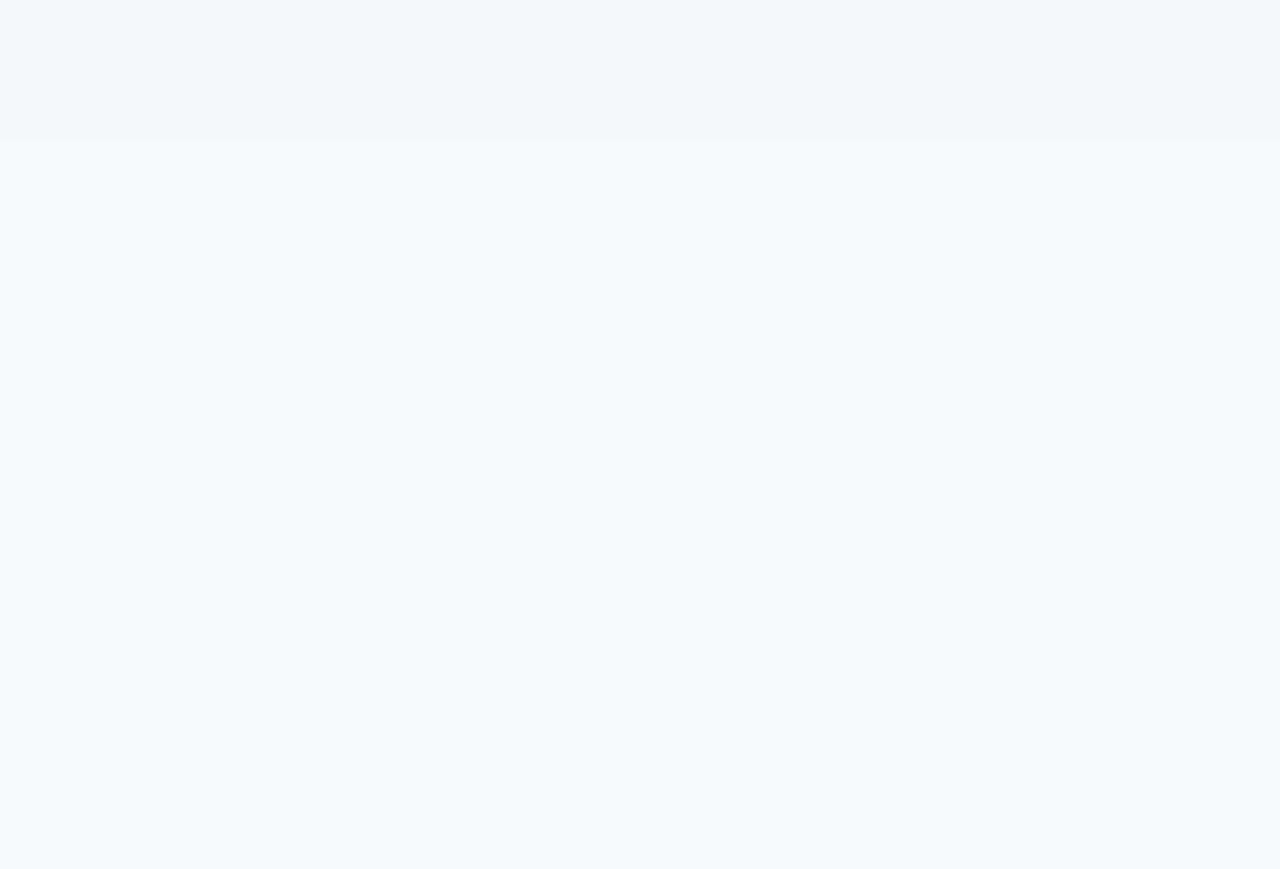
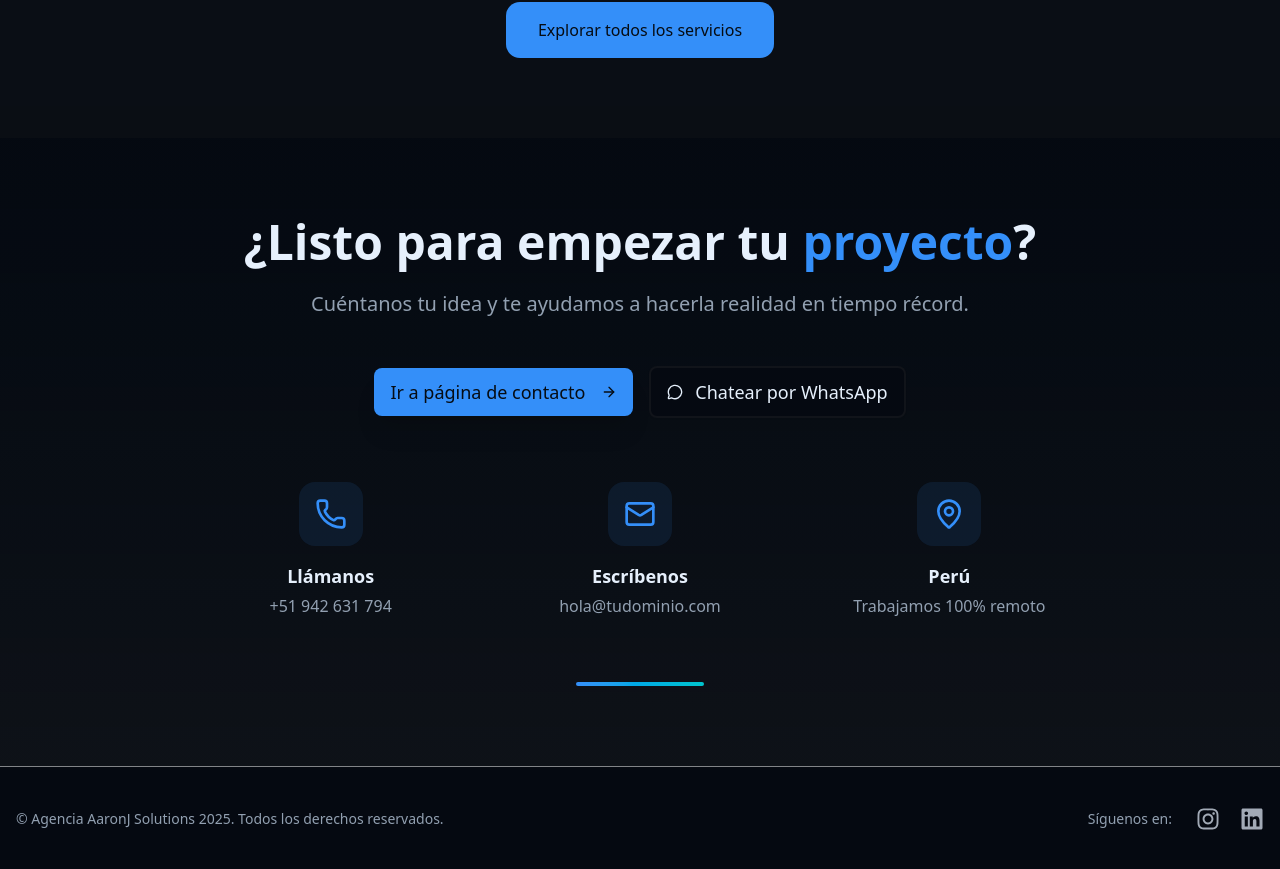
Before and after one commit to aaronJau21/aaronj_Solutions_v2, a Next.js app: page / in a window 1280 px wide. Shown: the part 1419-2288 px from the top of the page. Before the commit the page ends 1578 px from the top, so only its background shows below. Built offline with nearby package versions, Linux system fonts and the light colour scheme.

Commit message:
Se finalizo la pagina HomePage

```diff
--- a/app/(client)/layout.tsx
+++ b/app/(client)/layout.tsx
@@ -1,3 +1,4 @@
+import { Footer } from "@/components/layouts/Footer";
 import { Navbar } from "@/components/layouts/Navbar";
 
 export default function Layout({children}: {children: React.ReactNode}) {
@@ -5,6 +6,7 @@ export default function Layout({children}: {children: React.ReactNode}) {
     <>
       <Navbar />
       {children}
+      <Footer />
     </>
   );
 }
--- a/app/(client)/page.tsx
+++ b/app/(client)/page.tsx
@@ -1,5 +1,6 @@
 import { MainHome } from "@/components/home/MainHome";
 import { ShowServicesHome } from "@/components/home/ShowServicesHome";
+import { Contactanos } from "@/components/shared/Contactanos";
 import { Metadata } from "next";
 
 export const metadata: Metadata = {
@@ -22,6 +23,7 @@ export default function Home() {
     <>
       <MainHome />
       <ShowServicesHome />
+      <Contactanos />
     </>
   );
 }
--- a/app/globals.css
+++ b/app/globals.css
@@ -47,56 +47,109 @@
   --radius: 0.625rem;
 
   /* Base */
-  --background: #F7FAFC;
-  --foreground: #1C2A36;
+  /* --background: #F7FAFC;
+  --foreground: #1C2A36; */
 
   /* Card / Popover */
-  --card: #FFFFFF;
+  /* --card: #FFFFFF;
   --card-foreground: #1C2A36;
   --popover: #FFFFFF;
-  --popover-foreground: #1C2A36;
+  --popover-foreground: #1C2A36; */
 
   /* Primary – Azul Profundo (logo) */
-  --primary: #184A72;
-  --primary-foreground: #FFFFFF;
+  /* --primary: #184A72;
+  --primary-foreground: #FFFFFF; */
 
   /* Secondary – Azul Gris Medio */
-  --secondary: #6F8FA6;
-  --secondary-foreground: #FFFFFF;
+  /* --secondary: #6F8FA6;
+  --secondary-foreground: #FFFFFF; */
 
   /* Muted */
-  --muted: #EEF2F6;
-  --muted-foreground: #5A6A78;
+  /* --muted: #EEF2F6;
+  --muted-foreground: #5A6A78; */
 
   /* Accents – Azul claro tecnología */
-  --accent: #8EBBD6;
-  --accent-foreground: #1C2A36;
+  /* --accent: #8EBBD6;
+  --accent-foreground: #1C2A36; */
 
   /* Destructive */
-  --destructive: #E74C3C;
-  --destructive-foreground: #FFFFFF;
+  /* --destructive: #E74C3C;
+  --destructive-foreground: #FFFFFF; */
 
   /* Borders */
-  --border: #D8E0E8;
+  /* --border: #D8E0E8;
   --input: #D8E0E8;
-  --ring: #6F8FA6;
+  --ring: #6F8FA6; */
 
   /* Charts */
-  --chart-1: #184A72;
+  /* --chart-1: #184A72;
   --chart-2: #6F8FA6;
   --chart-3: #8EBBD6;
   --chart-4: #C3C6C8;
-  --chart-5: #0F2F4A;
+  --chart-5: #0F2F4A; */
 
   /* Sidebar */
-  --sidebar: #FFFFFF;
+  /* --sidebar: #FFFFFF;
   --sidebar-foreground: #1C2A36;
   --sidebar-primary: #184A72;
   --sidebar-primary-foreground: #FFFFFF;
   --sidebar-accent: #8EBBD6;
   --sidebar-accent-foreground: #1C2A36;
   --sidebar-border: #E3E8EF;
-  --sidebar-ring: #6F8FA6;
+  --sidebar-ring: #6F8FA6; */
+
+    /* Base */
+    --background: oklch(0.14 0.02 255);         /* Negro azulado futurista */
+    --foreground: oklch(0.95 0.02 255);         /* Blanco frío */
+
+    /* Card / Popover */
+    --card: oklch(0.18 0.02 255);
+    --card-foreground: oklch(0.95 0.02 255);
+    --popover: oklch(0.18 0.02 255);
+    --popover-foreground: oklch(0.95 0.02 255);
+
+    /* Primary – Azul eléctrico elegante */
+    --primary: oklch(0.65 0.18 255);
+    --primary-foreground: oklch(0.15 0.02 255);
+
+    /* Secondary – Azul profundo */
+    --secondary: oklch(0.22 0.02 255);
+    --secondary-foreground: oklch(0.95 0.02 255);
+
+    /* Muted */
+    --muted: oklch(0.22 0.01 255);
+    --muted-foreground: oklch(0.70 0.03 255);
+
+    /* Accent – Cyan neón */
+    --accent: oklch(0.74 0.14 200);
+    --accent-foreground: oklch(0.12 0.02 255);
+
+    /* Destructive */
+    --destructive: oklch(0.58 0.17 27);
+    --destructive-foreground: oklch(0.14 0 0);
+
+    /* Borders */
+    --border: oklch(0.30 0 255 / 30%);
+    --input: oklch(0.30 0 255 / 40%);
+    --ring: oklch(0.60 0.05 255);
+
+    /* Charts */
+    --chart-1: oklch(0.70 0.23 255);
+    --chart-2: oklch(0.68 0.22 200);
+    --chart-3: oklch(0.60 0.27 150);
+    --chart-4: oklch(0.72 0.19 320);
+    --chart-5: oklch(0.65 0.24 20);
+
+    /* Sidebar */
+    --sidebar: oklch(0.18 0.02 255);
+    --sidebar-foreground: oklch(0.95 0.02 255);
+    --sidebar-primary: oklch(0.65 0.18 255);
+    --sidebar-primary-foreground: oklch(0.15 0.02 255);
+    --sidebar-accent: oklch(0.74 0.14 200);
+    --sidebar-accent-foreground: oklch(0.95 0.02 255);
+    --sidebar-border: oklch(0.30 0 255 / 30%);
+    --sidebar-ring: oklch(0.60 0.05 255);
+
 }
 
 
--- /dev/null
+++ b/components/layouts/Footer.tsx
@@ -0,0 +1,57 @@
+"use client";
+
+import { FaInstagram, FaLinkedin } from "react-icons/fa";
+import Link from "next/link";
+
+export const Footer = () => {
+  return (
+    <footer className="bg-background text-foreground border-t border-white/50">
+      {/* Animación de entrada desde abajo */}
+      <div
+        data-aos="fade-up"
+        data-aos-duration="800"
+        data-aos-once="true"
+        data-aos-anchor-placement="bottom-bottom"
+        className="px-4 py-8 sm:py-10"
+      >
+        <div className="max-w-7xl mx-auto flex flex-col sm:flex-row justify-between items-center gap-6 text-center sm:text-left">
+
+          {/* Copyright */}
+          <div className="text-sm text-muted-foreground">
+            © Agencia AaronJ Solutions {new Date().getFullYear()}. Todos los derechos reservados.
+          </div>
+
+          {/* Redes sociales con hover bonito */}
+          <div className="flex items-center gap-6">
+            <p className="text-sm text-muted-foreground hidden sm:block">
+              Síguenos en:
+            </p>
+            <div className="flex gap-5">
+              <Link
+                href="https://instagram.com/tuusuario"
+                target="_blank"
+                rel="noopener noreferrer"
+                className="text-foreground/70 hover:text-primary transition-all duration-300 hover:scale-125 hover:-translate-y-1"
+                aria-label="Instagram"
+              >
+                <FaInstagram size={24} />
+              </Link>
+              <Link
+                href="https://linkedin.com/company/tuempresa"
+                target="_blank"
+                rel="noopener noreferrer"
+                className="text-foreground/70 hover:text-primary transition-all duration-300 hover:scale-125 hover:-translate-y-1"
+                aria-label="LinkedIn"
+              >
+                <FaLinkedin size={24} />
+              </Link>
+            </div>
+          </div>
+        </div>
+
+        {/* Línea decorativa superior (opcional pero elegante) */}
+        {/* <div className="mt-8 h-px bg-gradient-to-r from-transparent via-primary/20 to-transparent" /> */}
+      </div>
+    </footer>
+  );
+};
--- a/components/layouts/Navbar.tsx
+++ b/components/layouts/Navbar.tsx
@@ -1,10 +1,11 @@
 'use client';
 
 import Image from "next/image";
-import { NavigationMenu, NavigationMenuItem, NavigationMenuLink, NavigationMenuList } from "../ui/navigation-menu";
+import { NavigationMenu, NavigationMenuItem, NavigationMenuList } from "../ui/navigation-menu";
 import Link from "next/link";
 import { ThemeToggle } from "../ui/theme-toggle";
-import { useTheme } from "next-themes";
+// import { useTheme } from "next-themes";
+import { cn } from "@/lib/utils";
 
 
 interface Ilink {
@@ -13,11 +14,11 @@ interface Ilink {
 }
 
 export const Navbar = () => {
-  const { resolvedTheme } = useTheme();
+  // const { resolvedTheme } = useTheme();
 
   // Usar resolvedTheme para manejar el tema del sistema
   // Si resolvedTheme es undefined (durante SSR), usar logo.webp por defecto
-  const logoSrc = resolvedTheme === 'dark' ? '/logo.webp' : '/logoLigth.jpeg';
+  // const logoSrc = resolvedTheme === 'dark' ? '/logo.webp' : '/logoLigth.jpeg';
 
   const links: Ilink[] = [
     {
@@ -31,14 +32,14 @@ export const Navbar = () => {
   ];
 
   return (
-    <header className="w-full border-b border-border bg-background text-foreground shadow-sm">
+    <header className="w-full border-b border-white/50 bg-background text-foreground shadow-sm">
       <div className="mx-auto flex max-w-7xl items-center justify-between px-6 py-4">
         <Link
           href={"/"}
           className="text-2xl font-bold tracking-tight text-[#66ccff] hover:scale-105 transition-all duration-300"
         >
           <Image
-            src={logoSrc}
+            src="/logo.webp"
             alt="Logo de Aaron Js Solutions"
             width={130}
             height={130}
@@ -50,12 +51,28 @@ export const Navbar = () => {
           <NavigationMenuList>
             <NavigationMenuItem>
               {links.map((link) => (
-                <NavigationMenuLink
+                <Link
                   key={link.href}
-                  className="hover:font-semibold"
+                  href={link.href}
+                  className={cn(
+                    "relative px-4 py-2 text-sm transition-colors",
+                    "text-foreground/70 hover:text-foreground",
+
+                    /* Línea futurista dinámica basada en el color primary */
+                    "after:absolute after:left-1/2 after:bottom-0 after:-translate-x-1/2",
+                    "after:h-[2px] after:w-0 after:bg-primary after:rounded-full",
+                    "after:transition-all after:duration-300 hover:after:w-full",
+
+                    /* Estado activo más visible */
+                    "data-[active=true]:text-foreground",
+                    "data-[active=true]:after:w-full data-[active=true]:after:bg-primary",
+
+                    /* Focus ring usando tu sistema de ring */
+                    "focus-visible:outline-none focus-visible:ring-2 focus-visible:ring-ring rounded-sm"
+                  )}
                 >
-                  <Link href={link.href}>{link.label}</Link>
-                </NavigationMenuLink>
+                  {link.label}
+                </Link>
               ))}
             </NavigationMenuItem>
           </NavigationMenuList>
--- /dev/null
+++ b/components/shared/Contactanos.tsx
@@ -0,0 +1,102 @@
+"use client";
+
+import Link from "next/link";
+import { Button } from "@/components/ui/button";
+import {
+  Phone,
+  Mail,
+  MapPin,
+  ArrowRight,
+  MessageCircle
+} from "lucide-react";
+
+export const Contactanos = () => {
+  return (
+    <section className="py-20 px-4 sm:px-6 lg:px-8 bg-linear-to-b from-background to-muted/50">
+      <div className="max-w-7xl mx-auto text-center">
+        {/* Título con AOS */}
+        <div
+          data-aos="fade-up"
+          data-aos-duration="800"
+        >
+          <h2 className="text-4xl sm:text-5xl font-bold mb-6">
+            ¿Listo para empezar tu <span className="text-primary">proyecto</span>?
+          </h2>
+          <p className="text-xl text-muted-foreground max-w-3xl mx-auto mb-12">
+            Cuéntanos tu idea y te ayudamos a hacerla realidad en tiempo récord.
+          </p>
+        </div>
+
+        {/* Botones principales */}
+        <div
+          data-aos="fade-up"
+          data-aos-delay="200"
+          className="flex flex-col sm:flex-row gap-4 justify-center items-center mb-16"
+        >
+          <Button asChild size="lg" className="text-lg px-8 py-6 shadow-xl hover:shadow-2xl hover:scale-105 transition-all duration-300">
+            <Link href="/contacto">
+              Ir a página de contacto
+              <ArrowRight className="ml-2 h-5 w-5" />
+            </Link>
+          </Button>
+
+          <Button asChild size="lg" variant="outline" className="text-lg px-8 py-6 border-2 hover:bg-primary hover:text-primary-foreground transition-all duration-300">
+            <a
+              href="https://wa.me/51987654321"
+              target="_blank"
+              rel="noopener noreferrer"
+              className="flex items-center gap-3"
+            >
+              <MessageCircle className="h-5 w-5" />
+              Chatear por WhatsApp
+            </a>
+          </Button>
+        </div>
+
+        {/* Info rápida */}
+        <div className="grid grid-cols-1 md:grid-cols-3 gap-8 max-w-4xl mx-auto">
+          <div
+            data-aos="fade-up"
+            data-aos-delay="400"
+            className="flex flex-col items-center"
+          >
+            <div className="p-4 bg-primary/10 rounded-2xl mb-4">
+              <Phone className="h-8 w-8 text-primary" />
+            </div>
+            <h3 className="font-semibold text-lg mb-1">Llámanos</h3>
+            <p className="text-muted-foreground">+51 942 631 794</p>
+          </div>
+
+          <div
+            data-aos="fade-up"
+            data-aos-delay="500"
+            className="flex flex-col items-center"
+          >
+            <div className="p-4 bg-primary/10 rounded-2xl mb-4">
+              <Mail className="h-8 w-8 text-primary" />
+            </div>
+            <h3 className="font-semibold text-lg mb-1">Escríbenos</h3>
+            <p className="text-muted-foreground">hola@tudominio.com</p>
+          </div>
+
+          <div
+            data-aos="fade-up"
+            data-aos-delay="600"
+            className="flex flex-col items-center"
+          >
+            <div className="p-4 bg-primary/10 rounded-2xl mb-4">
+              <MapPin className="h-8 w-8 text-primary" />
+            </div>
+            <h3 className="font-semibold text-lg mb-1">Perú</h3>
+            <p className="text-muted-foreground">Trabajamos 100% remoto</p>
+          </div>
+        </div>
+
+        {/* Línea decorativa */}
+        <div className="mt-16">
+          <div className="h-1 w-32 bg-linear-to-r from-primary to-accent mx-auto rounded-full" />
+        </div>
+      </div>
+    </section>
+  );
+};
```
